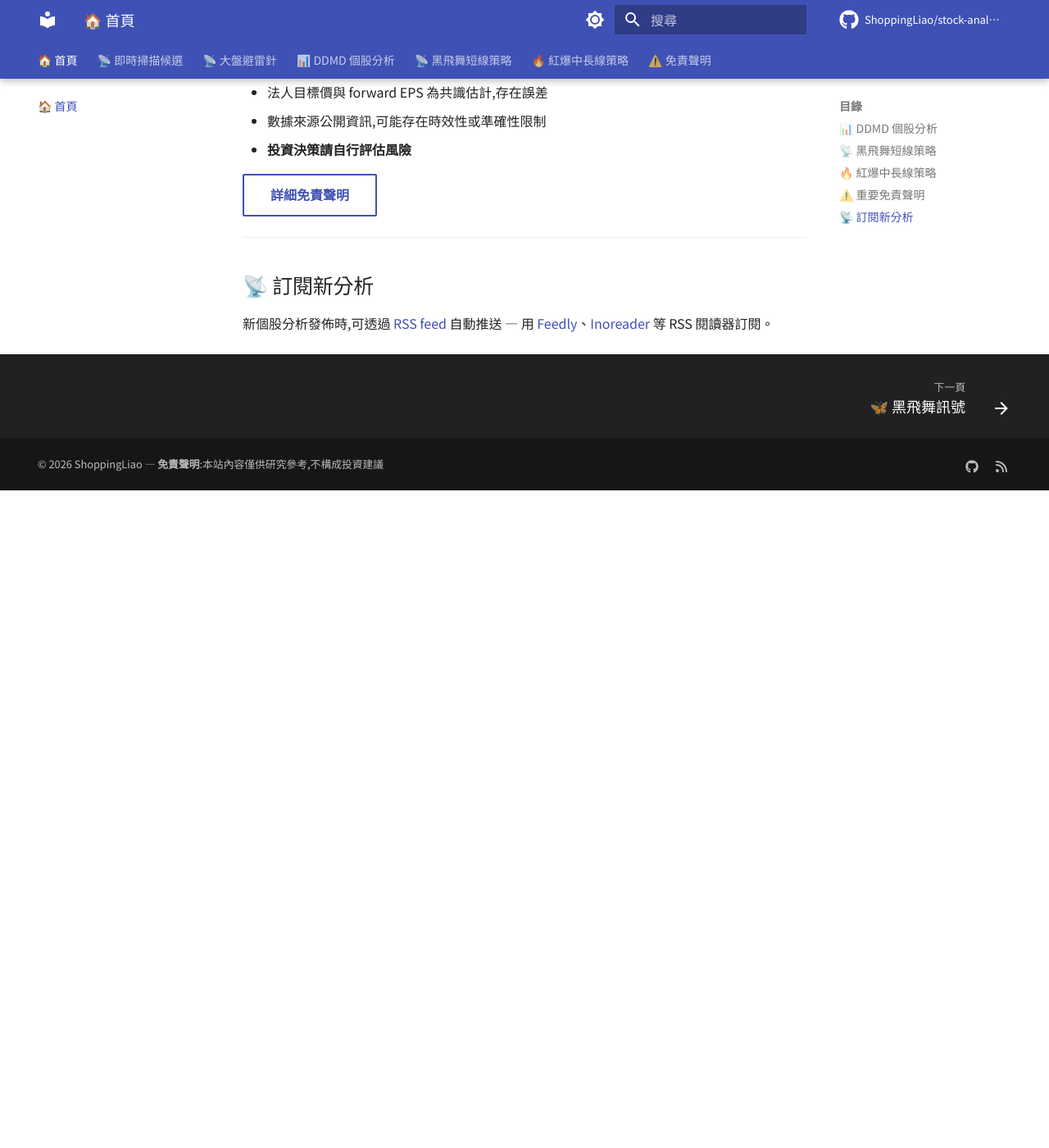
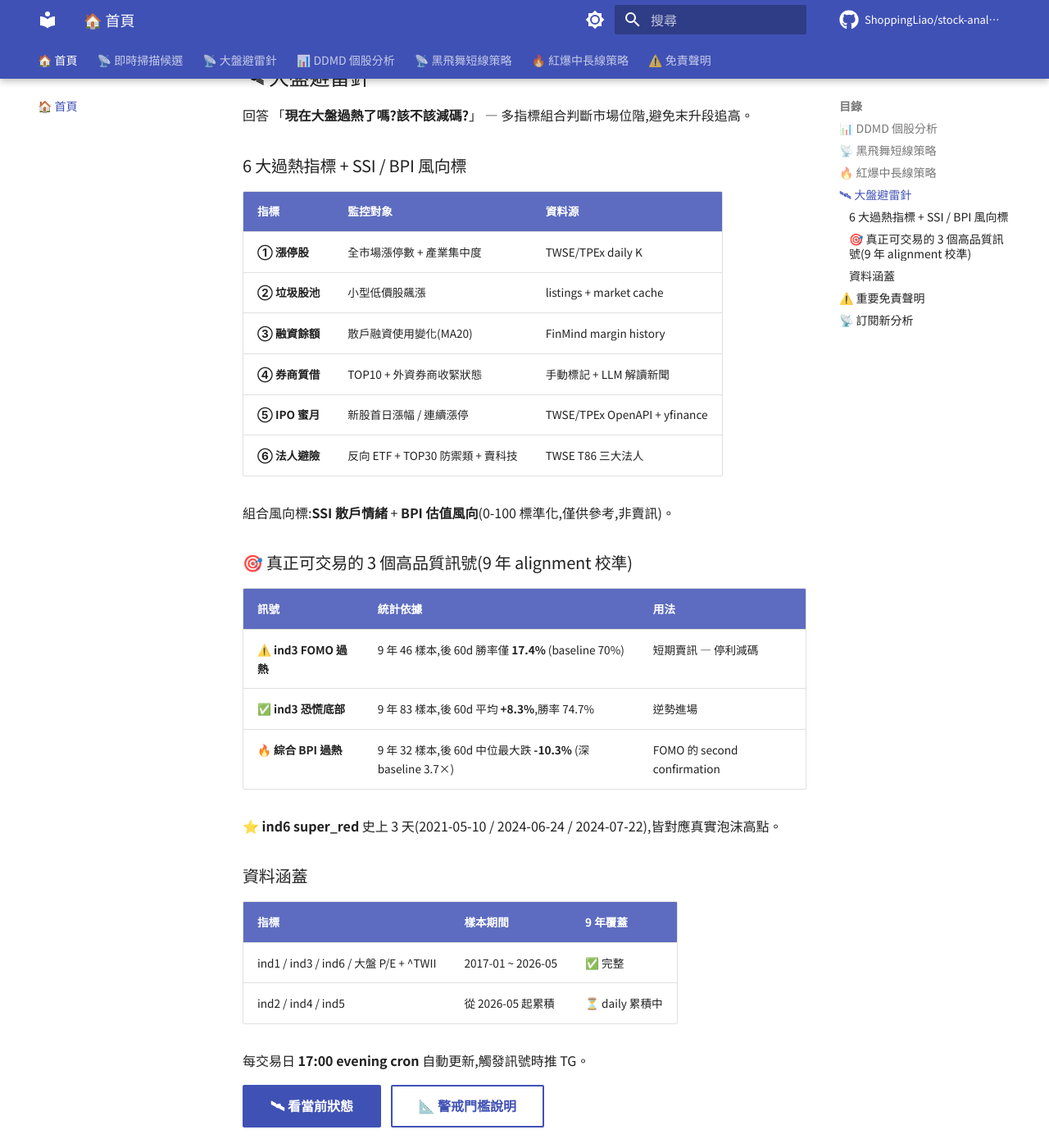
Before and after one commit to ShoppingLiao/stock-analysis-public, an MkDocs documentation site: the page built from docs/index.md, in a window 1280 px wide and 1400 px high, scrolled down 2434 px. Shown: the whole window at 82% size. Built offline with MkDocs 1.6.1 and Material for MkDocs 9.7.7, drawn with Linux system fonts in a browser that asks for light colours; comment, search, counter and statistics services are not loaded; before the commit the page ends 3032 px from its top, so only the background shows below that; some of the changed text lies outside the part shown.

Commit message:
docs(home): 首頁加大盤避雷針模組簡介
對照表從 3 個模組擴成 4 個 (加「🛰 大盤避雷針」)。

新增獨立區塊內容:
- 6 大過熱指標 + 資料源對照表
- SSI/BPI 風向標定位 (僅供參考,非賣訊)
- 🎯 3 個 9 年 alignment 校準的高品質訊號:
  - ⚠️ ind3 FOMO (後 60d 勝率 17.4%)
  - ✅ ind3 恐慌底 (後 60d +8.3%)
  - 🔥 綜合 BPI 過熱 (後 60d 中位最大跌 -10.3%)
- ⭐ ind6 super_red 史上 3 天
- 資料涵蓋說明 (ind1/3/6/PE/TWII 9 年完整; ind2/4/5 daily 累積中)
- 連結到 bubble_monitor/index.md + thresholds.md

```diff
--- a/docs/index.md
+++ b/docs/index.md
@@ -2,13 +2,14 @@
 
 > 🙏 **特別感謝 — 神奇海螺群 Daniel 提供「大大毛多」分析框架**
 
-台股投資研究筆記 — 兩個獨立模組,**回答兩個不同問題**:
+台股投資研究筆記 — 四個獨立模組,**回答四個不同問題**:
 
 | 模組 | 回答的問題 | 用什麼方法 |
 |------|----------|----------|
 | 📊 **DDMD 個股分析** | 「這檔公司值不值得長期持有?」 | 大大毛多框架(產業 / 市佔 / 毛利率 / 成長性) |
 | 📡 **黑飛舞短線策略** | 「短線什麼時候該進場?」 | 創高雙黑站 5MA(強勢回檔) + 動態出場 |
 | 🔥 **紅爆中長線策略** | 「結構性多頭何時進場?」 | 創 400 日新高 + 量爆 3x + 20 天結算 |
+| 🛰 **大盤避雷針** | 「現在過熱了嗎?該不該減碼?」 | 6 指標 + SSI/BPI 風向標 + 3 個 alignment 校準訊號 |
 
 ---
 
@@ -70,6 +71,47 @@
 
 ---
 
+## 🛰 大盤避雷針
+
+回答 「**現在大盤過熱了嗎?該不該減碼?**」 — 多指標組合判斷市場位階,避免末升段追高。
+
+### 6 大過熱指標 + SSI / BPI 風向標
+
+| 指標 | 監控對象 | 資料源 |
+|------|---------|--------|
+| **① 漲停股** | 全市場漲停數 + 產業集中度 | TWSE/TPEx daily K |
+| **② 垃圾股池** | 小型低價股飆漲 | listings + market cache |
+| **③ 融資餘額** | 散戶融資使用變化(MA20) | FinMind margin history |
+| **④ 券商質借** | TOP10 + 外資券商收緊狀態 | 手動標記 + LLM 解讀新聞 |
+| **⑤ IPO 蜜月** | 新股首日漲幅 / 連續漲停 | TWSE/TPEx OpenAPI + yfinance |
+| **⑥ 法人避險** | 反向 ETF + TOP30 防禦類 + 賣科技 | TWSE T86 三大法人 |
+
+組合風向標:**SSI 散戶情緒** + **BPI 估值風向**(0-100 標準化,僅供參考,非賣訊)。
+
+### 🎯 真正可交易的 3 個高品質訊號(9 年 alignment 校準)
+
+| 訊號 | 統計依據 | 用法 |
+|------|---------|------|
+| ⚠️ **ind3 FOMO 過熱** | 9 年 46 樣本,後 60d 勝率僅 **17.4%** (baseline 70%) | 短期賣訊 — 停利減碼 |
+| ✅ **ind3 恐慌底部** | 9 年 83 樣本,後 60d 平均 **+8.3%**,勝率 74.7% | 逆勢進場 |
+| 🔥 **綜合 BPI 過熱** | 9 年 32 樣本,後 60d 中位最大跌 **-10.3%** (深 baseline 3.7×) | FOMO 的 second confirmation |
+
+**⭐ ind6 super_red** 史上 3 天(2021-05-10 / 2024-06-24 / 2024-07-22),皆對應真實泡沫高點。
+
+### 資料涵蓋
+
+| 指標 | 樣本期間 | 9 年覆蓋 |
+|------|---------|---------|
+| ind1 / ind3 / ind6 / 大盤 P/E + ^TWII | 2017-01 ~ 2026-05 | ✅ 完整 |
+| ind2 / ind4 / ind5 | 從 2026-05 起累積 | ⏳ daily 累積中 |
+
+每交易日 **17:00 evening cron** 自動更新,觸發訊號時推 TG。
+
+[🛰 看當前狀態](bubble_monitor/index.md){ .md-button .md-button--primary }
+[📐 警戒門檻說明](bubble_monitor/thresholds.md){ .md-button }
+
+---
+
 ## ⚠️ 重要免責聲明
 
 本站所有內容**僅供研究參考,不構成投資建議**。
```
